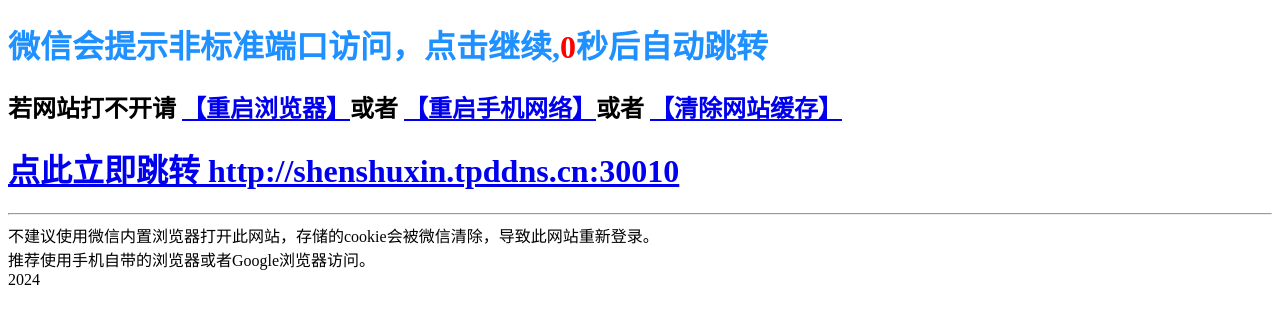
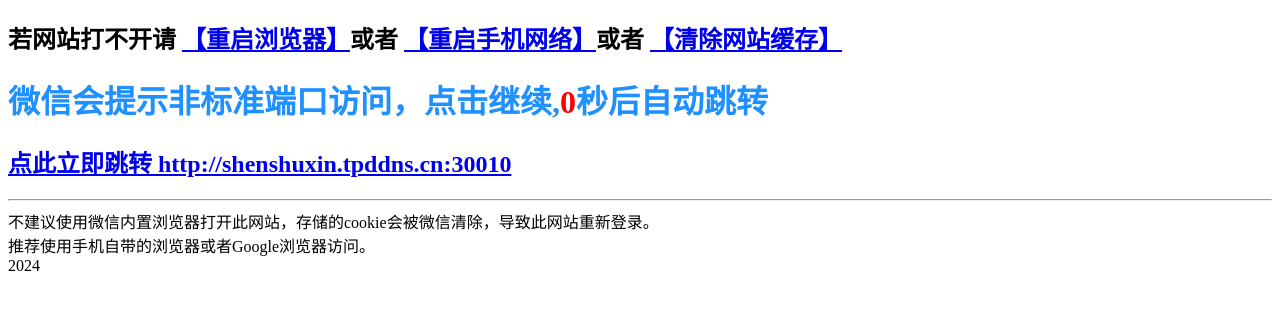
Before and after one commit to ssx01/ssx01.github.io, a plain HTML site: page index.html in a window 1280 px wide. Drawn offline with Linux system fonts and the light colour scheme.

Commit message:
Update index.html

```diff
--- a/index.html
+++ b/index.html
@@ -12,14 +12,14 @@
    </noframes>
 </frameset> -->
 
-<h1 id="h1id" style="color: dodgerblue">微信会提示非标准端口访问，点击继续,<font style="color: red" id="sid">5</font>秒后自动跳转</h1>
 <h2>若网站打不开请
     <a href="https://cn.bing.com/search?q=%E5%A6%82%E4%BD%95%E9%87%8D%E5%90%AF%E6%89%8B%E6%9C%BA%E6%B5%8F%E8%A7%88%E5%99%A8">【重启浏览器】</a>或者
     <a href="https://cn.bing.com/search?q=%E5%A6%82%E4%BD%95%E9%87%8D%E5%90%AF%E6%89%8B%E6%9C%BA%E7%BD%91%E7%BB%9C">【重启手机网络】</a>或者
     <a href="https://cn.bing.com/search?q=%E5%A6%82%E4%BD%95%E6%B8%85%E9%99%A4%E6%89%8B%E6%9C%BA%E7%BD%91%E7%AB%99%E7%BC%93%E5%AD%98">【清除网站缓存】</a>
 </h2>
 
-<h1><a href="http://shenshuxin.tpddns.cn:30010">点此立即跳转 http://shenshuxin.tpddns.cn:30010</a></h1>
+<h1 id="h1id" style="color: dodgerblue">微信会提示非标准端口访问，点击继续,<font style="color: red" id="sid">5</font>秒后自动跳转</h1>
+<h2><a href="http://shenshuxin.tpddns.cn:30010">点此立即跳转 http://shenshuxin.tpddns.cn:30010</a></h2>
 <hr>
     不建议使用微信内置浏览器打开此网站，存储的cookie会被微信清除，导致此网站重新登录。<br>
     推荐使用手机自带的浏览器或者Google浏览器访问。
```
